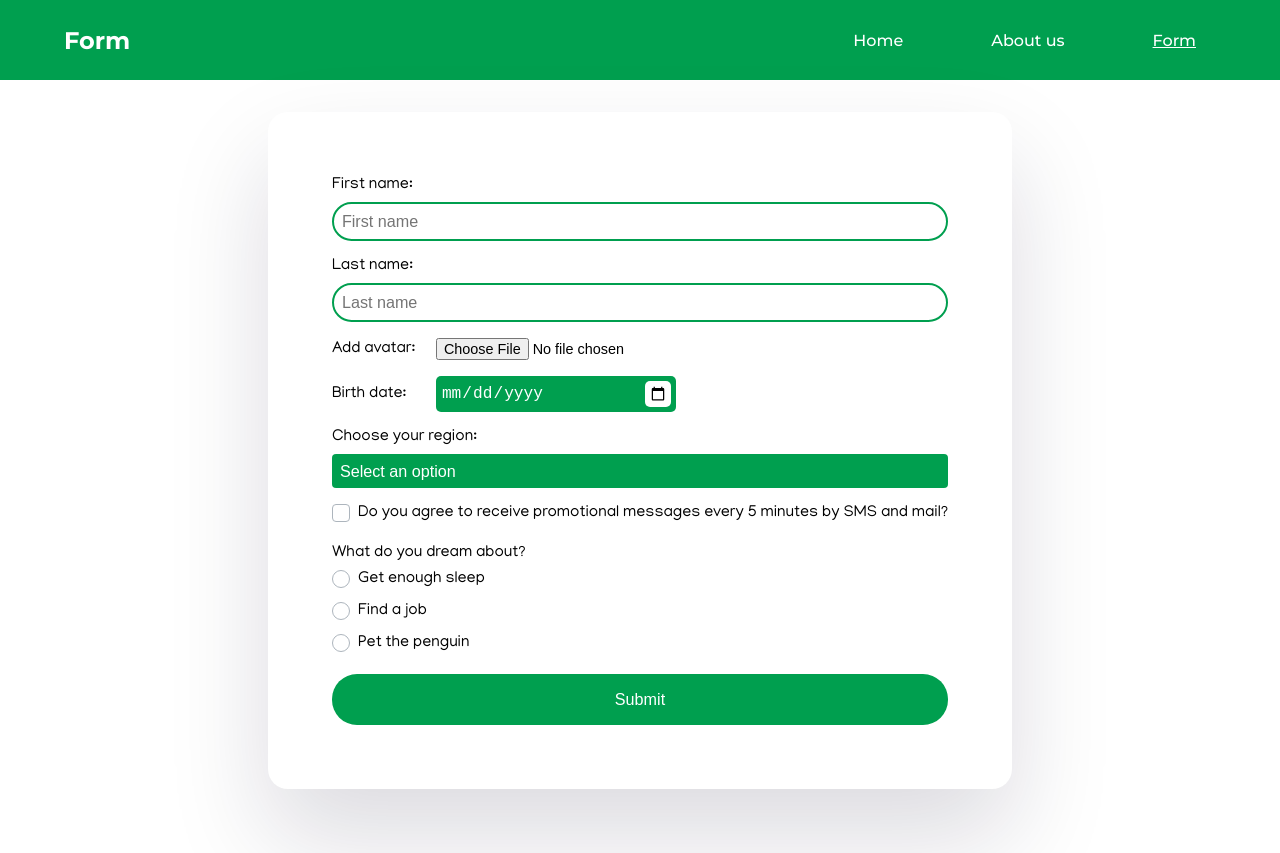
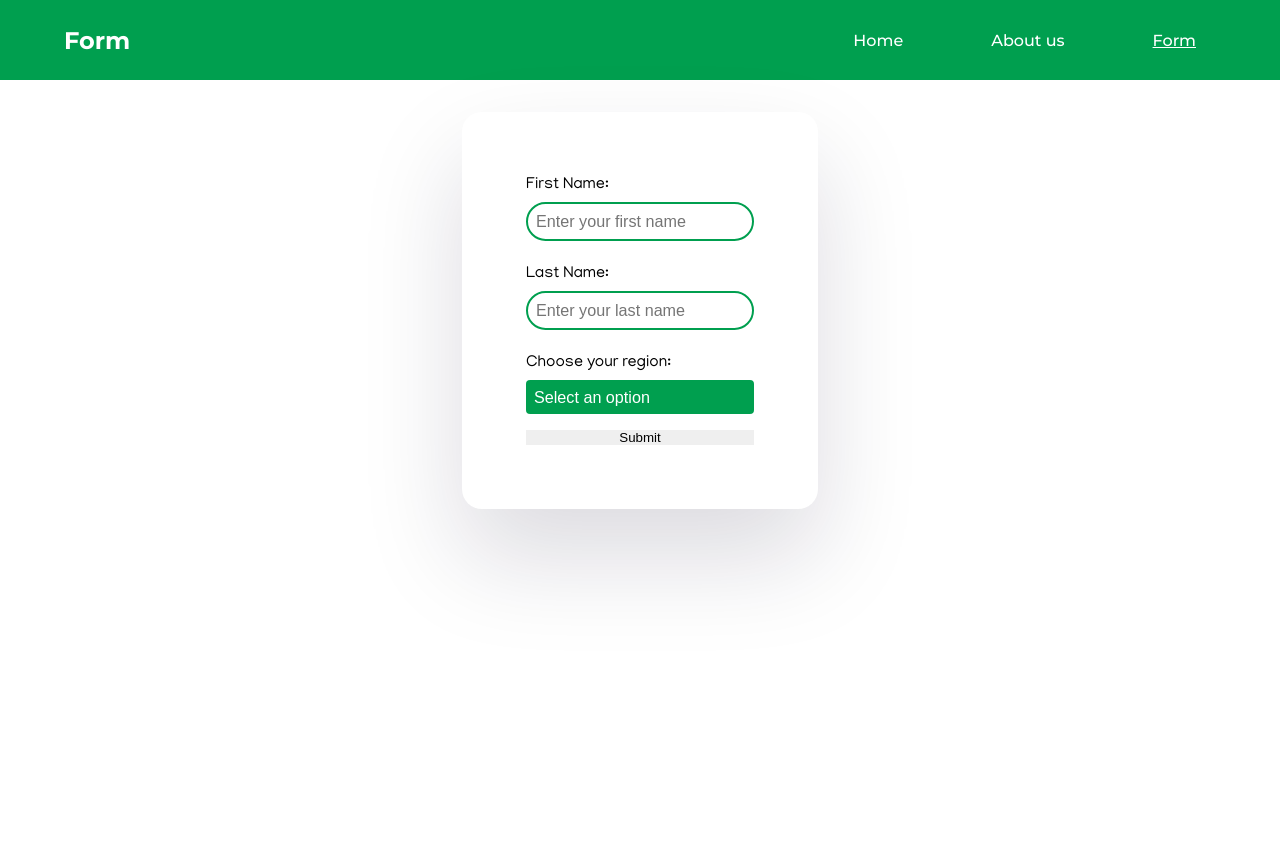
Before and after one commit to TrickyPie/rs-school-react, a React (Vite) app: page /form in a window 1280 px wide. After the commit the page ends 800 px from the top, so only its background shows below. Built offline with nearby package versions, Linux system fonts and the light colour scheme.

Commit message:
refactor: try to rewrite form, update input name and select

```diff
--- a/package.json
+++ b/package.json
@@ -13,9 +13,10 @@
     "coverage": "vitest run --coverage"
   },
   "dependencies": {
+    "history": "5.3.0",
     "react": "^18.2.0",
     "react-dom": "^18.2.0",
-    "history": "5.3.0",
+    "react-hook-form": "^7.43.8",
     "react-router": "^6.9.0",
     "react-router-dom": "^6.9.0"
   },
--- a/src/components/UI/input/Input.tsx
+++ /dev/null
@@ -1,34 +0,0 @@
-import React from 'react';
-
-interface InputProps {
-  id: string;
-  label: string;
-  type: string;
-  name: string;
-  value?: string | File;
-  reference?: React.Ref<HTMLInputElement>;
-  error: string;
-}
-
-export class Input extends React.Component<InputProps> {
-  render(): JSX.Element {
-    const { id, label, type, name, value, error, reference } = this.props;
-    return (
-      <div className={`form-input-wrapper wrapper-${type}`}>
-        <label className={`form-${name.toLowerCase()} title`} htmlFor={id}>
-          {label}:
-        </label>
-        <input
-          className={`form-${name.toLowerCase()}-input input`}
-          id={id}
-          type={type}
-          name={name}
-          value={type === 'text' ? (value as string) : undefined}
-          placeholder={type === 'text' ? label : ''}
-          ref={reference}
-        />
-        {error && <p className="error">{error}</p>}
-      </div>
-    );
-  }
-}
--- a/src/components/UI/submitBtn/SubmitBtn.tsx
+++ /dev/null
@@ -1,16 +0,0 @@
-import React from 'react';
-
-type submitProps = {
-  className: string;
-};
-
-export class SubmitBtn extends React.Component<submitProps> {
-  render(): JSX.Element {
-    const { className } = this.props;
-    return (
-      <button className={className} type="submit">
-        Submit
-      </button>
-    );
-  }
-}
--- a/src/components/form/Form.tsx
+++ b/src/components/form/Form.tsx
@@ -1,132 +1,123 @@
 import './form-style.css';
-import React, { createRef } from 'react';
-import { Input } from '../../components/UI/input/Input';
+import { useForm } from 'react-hook-form';
+import React from 'react';
 import { Select } from '../../components/UI/select/Select';
 import { Checkbox } from '../../components/UI/checkbox/Checkbox';
 import { Radio } from '../../components/UI/radioBtn/Radio';
-import { SubmitBtn } from '../../components/UI/submitBtn/SubmitBtn';
 import FormResult from '../../pages/page-form/form-type';
 import { ConfirmationPopup } from '../../components/confirmationPopup/ConfirmationPopup';
-import { getInitial, validateAll } from './form-utils';
-import { formData } from '../../mock/form-data';
-const { promoData, inputsData, radioData, selectData } = formData;
 
 interface FormProps {
-  callback: (result: FormResult) => void;
+  callback: (data: FormResult) => void;
 }
 
-interface FormState {
-  showPopup: boolean;
-  validities: Record<string, boolean>;
-  error: boolean;
-}
+export const CustomForm: React.FC<FormProps> = ({ callback }) => {
+  const {
+    register,
+    handleSubmit,
+    formState: { errors },
+    clearErrors,
+  } = useForm<FormResult>({
+    mode: 'onSubmit',
+    reValidateMode: 'onSubmit',
+  });
 
-class Form extends React.Component<FormProps, FormState> {
-  private formRef: React.RefObject<HTMLFormElement> = React.createRef();
-  private firstnameRef: React.RefObject<HTMLInputElement> = createRef();
-  private lastnameRef: React.RefObject<HTMLInputElement> = createRef();
-  private birthdayRef: React.RefObject<HTMLInputElement> = createRef();
-  private avatarRef: React.RefObject<HTMLInputElement> = createRef();
-  private selectRef: React.RefObject<HTMLSelectElement> = createRef();
-  private checkboxRef: React.RefObject<HTMLInputElement> = createRef();
-  private radioRefs: React.RefObject<HTMLInputElement>[] = radioData.options.map(() =>
-    React.createRef()
-  );
-
-  private inputsRef: React.RefObject<HTMLInputElement>[] = [
-    this.firstnameRef,
-    this.lastnameRef,
-    this.avatarRef,
-    this.birthdayRef,
-  ];
-
-  constructor(props: FormProps) {
-    super(props);
-    this.state = {
-      showPopup: false,
-      validities: getInitial(),
-      error: false,
-    };
-  }
-
-  private handleSubmit = (event: React.FormEvent<HTMLFormElement>): void => {
-    event.preventDefault();
-
-    const result: FormResult = {
-      fName: this.firstnameRef.current?.value ?? '',
-      lName: this.lastnameRef.current?.value ?? '',
-      birthday: this.birthdayRef.current?.value ?? '',
-      avatar: this.avatarRef?.current?.files?.length
-        ? URL.createObjectURL(this.avatarRef?.current?.files[0])
-        : '',
-      region: this.selectRef.current?.value ?? '',
-      promo: this.checkboxRef.current?.checked ? this.checkboxRef.current.name : '',
-      dream: this.radioRefs.find((ref) => ref.current?.checked)?.current?.value ?? '',
-    };
-
-    this.validate(result);
+  const onSubmit = (data: FormResult) => {
+    if (typeof callback === 'function') {
+      callback(data);
+      clearErrors();
+    }
+    console.log(data);
   };
 
-  public validate = (result: FormResult): void => {
-    const avatarData: File | null = this.avatarRef.current?.files?.[0] || null;
-    const { validities, error } = validateAll(result, avatarData);
+  return (
+    <>
+      <form className="form" onSubmit={handleSubmit(onSubmit)}>
+        <div className="form-firstname-wrapper form-input-wrapper wrapper-text">
+          <label className="form-fName title" htmlFor="fName">
+            First Name:
+          </label>
+          <input
+            id="fName"
+            type="text"
+            className="form-firstname-input form-input input"
+            placeholder="Enter your first name"
+            {...register('fName', {
+              validate: {
+                required: (value) => value.trim().length > 0 || 'First name is required',
+                pattern: (value) =>
+                  /^[A-Z][a-z]{2,}$/.test(value) ||
+                  'First name must contain at least 3 characters and start with a capital letter',
+              },
+            })}
+          />
+          <span className="error">{errors.fName && errors.fName.message}</span>
+        </div>
+        <div className="form-lastname-wrapper form-input-wrapper wrapper-text">
+          <label className="form-lName title" htmlFor="lName">
+            Last Name:
+          </label>
+          <input
+            id="lName"
+            type="text"
+            className="form-lastname-input form-input input"
+            placeholder="Enter your last name"
+            {...register('lName', {
+              validate: {
+                required: (value) => value.trim().length > 0 || 'Last name is required',
+                pattern: (value) =>
+                  /^[A-Z][a-z]{2,}$/.test(value) ||
+                  'Last name must contain at least 3 characters and start with a capital letter',
+              },
+            })}
+          />
+          <span className="error">{errors.lName && errors.lName.message}</span>
+        </div>
 
-    this.setState({ validities, error }, (): void => {
-      if (!error) {
-        this.props.callback(result);
-        this.showConfirmationPopup();
-        this.formRef.current?.reset();
-      }
-    });
-  };
+        <Select
+          name="region"
+          label="Choose your region:"
+          classNameWrapper="form-region-wrapper"
+          classNameLabel="form-region title"
+          classNameSelect="form-region-select input"
+          classNameOption="form-region-option text"
+          options={[
+            { value: 'Asia' },
+            { value: 'Africa' },
+            { value: 'North America' },
+            { value: 'South America' },
+            { value: 'Antarctica' },
+            { value: 'Europe' },
+            { value: 'Australia' },
+          ]}
+          register={register('region', { required: true })}
+        />
+        {errors?.region && <span className="error">Region is required</span>}
 
-  public showConfirmationPopup = (): void => {
-    this.setState({ showPopup: true });
-  };
+        <button type="submit" className="form-submit-btn btn">
+          Submit
+        </button>
+      </form>
+    </>
+  );
+};
 
-  public render(): JSX.Element {
-    return (
-      <>
-        {this.state.showPopup && (
-          <ConfirmationPopup
-            message="Form submitted!"
-            hideOn={(): void => this.setState({ showPopup: false })}
-          />
-        )}
+/*
 
-        <form className="form" onSubmit={this.handleSubmit} ref={this.formRef}>
-          {inputsData.map((input, index) => (
-            <Input
-              key={input.name}
-              id={input.id}
-              label={input.label}
-              type={input.type}
-              name={input.name}
-              reference={this.inputsRef[index]}
-              error={
-                this.state.validities[input.name as keyof typeof this.state.validities]
-                  ? ''
-                  : input.error
-              }
-            />
-          ))}
+        <Checkbox {...promoData} checkboxRef={register({ required: true })} />
+        {formState.errors.checkbox && <p className="error">This field is required.</p>}
 
-          <Select {...selectData} selectRef={this.selectRef} />
-          {!this.state.validities.select && <p className="error">This field is required.</p>}
+        <Radio
+          {...radioData}
+          radioRefs={radioData.options.map(() => register({ required: true }))}
+        />
+        {formState.errors.radio && <p className="error">This field is required.</p>}
 
-          <Checkbox {...promoData} checkboxRef={this.checkboxRef} />
-          {!this.state.validities.checkbox && <p className="error">This field is required.</p>}
-
-          <Radio {...radioData} radioRefs={this.radioRefs} />
-          {!this.state.validities.radio && (
-            <p className="error">This field is required. Choose only one answer.</p>
-          )}
-
-          <SubmitBtn className="form-submit" />
-        </form>
-      </>
-    );
-  }
-}
-
-export default Form;
+        <Input
+          id="avatar"
+          label="Avatar"
+          type="file"
+          name="avatar"
+          inputRef={register({ validate: (value) => getInitial(value, 'avatar', true) })}
+          error={formState.errors.avatar?.message}
+        />*/
--- a/src/components/form/form-style.css
+++ b/src/components/form/form-style.css
@@ -18,7 +18,6 @@
   margin: auto 0;
 }
 
-.form-characteristic-input,
 .form-characteristic-input,
 .form-sunny-lvl-input {
   margin-right: 0.5rem;
--- a/src/mock/inputs-mock.tsx
+++ b/src/mock/inputs-mock.tsx
@@ -3,29 +3,19 @@ const inputsData = [
     id: 'firstName',
     label: 'First name',
     type: 'text',
-    name: 'firstName',
+    name: 'fName',
+    required: true,
+    refName: 'firstName',
     error: 'First name must contain at least 3 characters and start with a capital letter',
   },
   {
     id: 'lastName',
     label: 'Last name',
     type: 'text',
-    name: 'lastName',
+    name: 'lName',
+    required: true,
+    refName: 'lastName',
     error: 'Last name must contain at least 3 characters and start with a capital letter',
-  },
-  {
-    id: 'avatar',
-    label: 'Add avatar',
-    type: 'file',
-    name: 'avatar',
-    error: 'Avatar is required and has type jpeg or png',
-  },
-  {
-    id: 'birthDate',
-    label: 'Birth date',
-    type: 'date',
-    name: 'birthDate',
-    error: `Birthday is required and date mustn't be greater than the current one`,
   },
 ];
 
--- a/src/mock/select-mock.tsx
+++ b/src/mock/select-mock.tsx
@@ -1,4 +1,4 @@
-const regionOptions = [
+/* const regionOptions = [
   { value: 'Asia' },
   { value: 'Africa' },
   { value: 'North America' },
@@ -19,3 +19,4 @@ const selectData = {
 };
 
 export default selectData;
+ */
--- a/src/pages/page-form/form-type.tsx
+++ b/src/pages/page-form/form-type.tsx
@@ -1,11 +1,13 @@
+import { FieldErrors } from 'react-hook-form';
+
 type FormResult = {
   fName: string;
   lName: string;
   birthday: string;
   avatar?: string;
   region: string;
-  promo: string | undefined;
-  dream: string | undefined;
+  promo?: string;
+  dream?: string;
 };
 
 export default FormResult;
--- a/src/pages/page-form/page-form.tsx
+++ b/src/pages/page-form/page-form.tsx
@@ -1,40 +1,23 @@
-import React from 'react';
+import React, { useState } from 'react';
 import './page-form-style.css';
 import FormResult from './form-type';
-import Form from '../../components/form/Form';
 import { InputCard } from '../../components/InputCard/InputCard';
+import { CustomForm } from '../../components/form/Form';
 
-type FormPageProps = unknown;
+export const FormPage = () => {
+  const [data, setData] = useState<FormResult[]>([]);
 
-type FormPageState = {
-  data: FormResult[];
+  const updateState = (newData: FormResult): void => {
+    setData((prevState) => [...prevState, newData]);
+    console.log(newData);
   };
 
-class FormPage extends React.Component<FormPageProps, FormPageState> {
-  constructor(props: FormPageProps) {
-    super(props);
-    this.state = {
-      data: [],
-    };
-    this.updateState = this.updateState.bind(this);
-  }
-
-  public updateState(newData: FormResult): void {
-    this.setState((prevState: Readonly<FormPageState>): { data: FormResult[] } => ({
-      data: [...prevState.data, newData],
-    }));
-  }
-
-  render(): JSX.Element {
   return (
     <>
-        <Form callback={this.updateState} />
+      <CustomForm callback={updateState} />
       <div className="input-cards-container">
-          <InputCard res={this.state.data} />
+        <InputCard res={data} />
       </div>
     </>
   );
-  }
-}
-
-export default FormPage;
+};
--- a/src/router.tsx
+++ b/src/router.tsx
@@ -1,17 +1,17 @@
 import React from 'react';
 import { Routes, Route } from 'react-router-dom';
 import { Layout } from './components/layout/Layout';
-import Form from './pages/page-form/page-form';
 import MainPage from './pages/page-home/page-home';
-import About from './pages/page-about';
-import NotFound from './pages/page-notfound';
+import { CustomForm } from './components/form/Form';
+import { About } from './pages/page-about';
+import { NotFound } from './pages/page-notfound';
 
 const AppRouter: React.FC = () => {
   return (
     <Routes>
       <Route path="/" element={<Layout title="Home" content={<MainPage />} />} />
       <Route path="/about-us" element={<Layout title="About us" content={<About />} />} />
-      <Route path="/form" element={<Layout title="Form" content={<Form />} />} />
+      <Route path="/form" element={<Layout title="Form" content={<CustomForm />} />} />
       <Route path="*" element={<Layout title="Page not found" content={<NotFound />} />} />
     </Routes>
   );
```
Also changed, not shown: src/components/UI/select/Select.tsx (+7 -8 lines), src/components/confirmationPopup/ConfirmationPopup.tsx (+15 -34 lines), 1 other file (tests, documents, lock files or other folders). Lines whose indentation alone changed are shown as unchanged.
